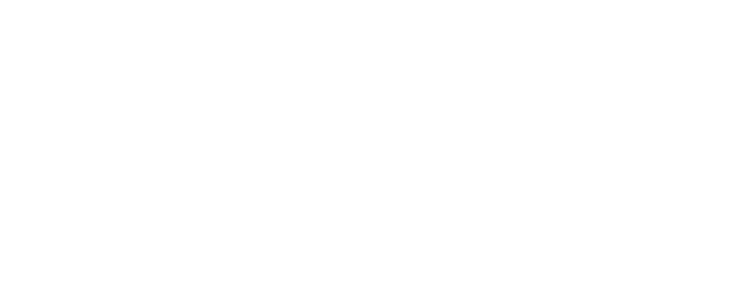
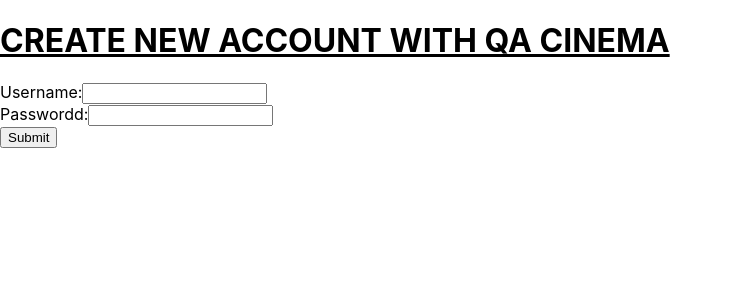
Before and after one commit to zachzloof/QA-Cinema, a React (Create React App) app in the folder react/front-end/: page /register in a window 1280 px wide. Before the commit this address had no page. Shown: the top 300 px of the page, without its empty margins (0-733 px from the left). Built offline with nearby package versions, Linux system fonts and the light colour scheme.

Commit message:
QC-73 #comment ZZ: Registration page made, core functionality finished for this feature

```diff
--- a/react/front-end/src/App.js
+++ b/react/front-end/src/App.js
@@ -2,6 +2,9 @@
 import './App.css';
 import Login from './Login';
 import { BrowserRouter as Router, Route, Routes } from 'react-router-dom';
+import BadUser from './BadUser';
+import BadPass from './BadPass';
+import Register from './Register';
 
 function App() {
   return (
@@ -9,6 +12,9 @@
       <Routes>
         <Route exact path="/"  element={<Login />}/>
         <Route exact path="/login" element={<Login />}/>
+        <Route exact path="/login/baduser" element={<div><Login /><BadUser /></div>}/>
+        <Route exact path="/login/badpass" element={<div><Login /><BadPass /></div>}/>
+        <Route exact path="/register" element={<div><Register/></div>}/>
         </Routes>
     </Router>
   );
--- /dev/null
+++ b/react/front-end/src/BadPass.js
@@ -0,0 +1,11 @@
+function BadPass() {
+    return (
+      <div>
+          <p style={{color: 'red'}}>
+            WRONG PASSWORD, PLEASE TRY AGAIN
+          </p>
+      </div>
+    );
+  }
+
+  export default BadPass;
--- /dev/null
+++ b/react/front-end/src/BadUser.js
@@ -0,0 +1,11 @@
+function BadUser() {
+    return (
+        <div>
+        <p style={{color: 'red'}}>
+          THIS USERNAME DOES NOT EXIST... PLEASE REGISTER!
+        </p>
+    </div>
+    );
+  }
+
+  export default BadUser;
--- a/react/front-end/src/Login.js
+++ b/react/front-end/src/Login.js
@@ -1,5 +1,3 @@
-import {Link} from 'react-router-dom'
-
 function Login() {
     return (
         <div>
@@ -13,6 +11,10 @@
         <input type="submit"/>
         </form>
 
+        <h4>Dont have an account with us? Register here!</h4>
+        <form action="http://localhost:3000/register">
+        <button>REGISTER</button>
+        </form>
 
 
 
--- /dev/null
+++ b/react/front-end/src/Register.js
@@ -0,0 +1,19 @@
+function Register() {
+    return (
+        <div>
+
+
+            <h1><u>CREATE NEW ACCOUNT WITH QA CINEMA</u></h1>
+
+            <form action="http://localhost:4005/registerUser" method="post">
+                Username:<input name="username" /> <br />
+                Passwordd:<input name="password" type="password" /> <br />
+
+                <input type="submit" />
+            </form>
+
+        </div>
+    );
+}
+
+export default Register;
```
Also changed, not shown: 1 other file (tests, documents, lock files or other folders).
